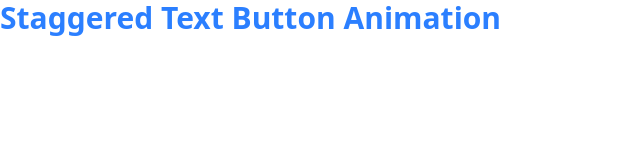
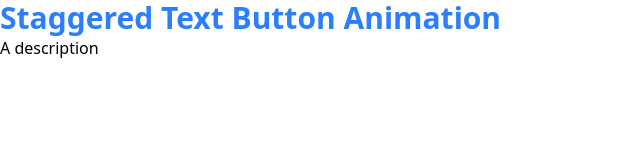
Before and after one commit to bqardi/staggered-text-button-animation, a website built with webpack: page src/index.html in a window 1280 px wide. Shown: the whole page, without its empty margins (0-640 px from the left). Built offline with nearby package versions, Linux system fonts and the light colour scheme.

Commit message:
Add description paragraph to index.html

```diff
--- a/src/index.html
+++ b/src/index.html
@@ -8,5 +8,6 @@
     <h1 class="text-3xl font-bold text-blue-500">
       Staggered Text Button Animation
     </h1>
+    <p>A description</p>
   </body>
 </html>
```
